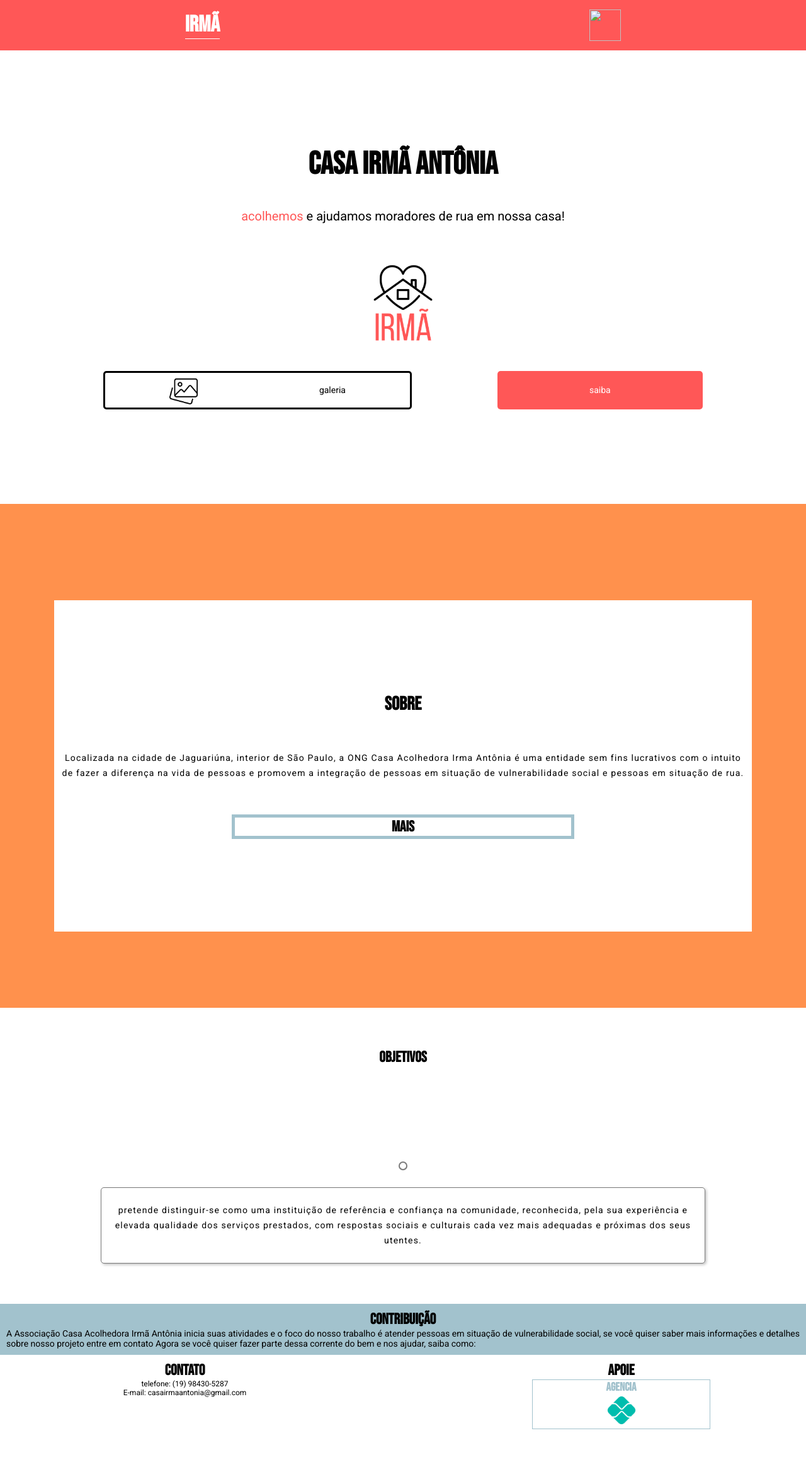
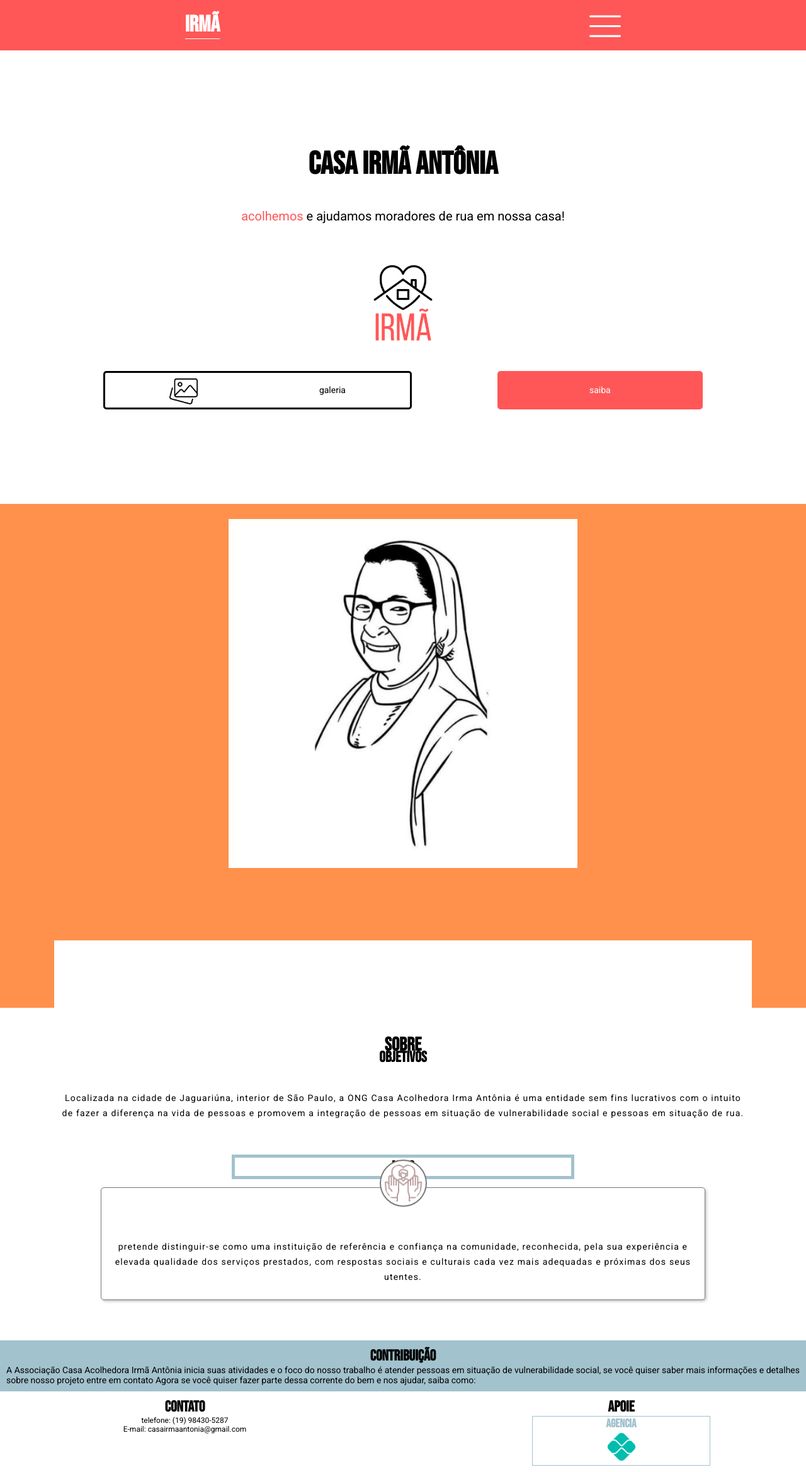
Before and after one commit to michael-jose/michael-jose.io, a plain HTML site: page index.html in a window 1280 px wide. Shown: the whole page at 63% size. Before the commit the page ends 2279 px from the top, so only its background shows below. Drawn offline with Linux system fonts and the light colour scheme; the site is published under a folder, as on GitHub Pages, so addresses that start at the root find nothing; files whose address does not match are found by name; a web font is replaced by a local one.

Commit message:
Update index.html

```diff
--- a/index.html
+++ b/index.html
@@ -10,7 +10,7 @@
 <body>
     <header>
         <h2>IRMÃ</h2>
-        <img src="/assets/hamburger.png" alt="">
+        <img src="./assets/hamburger.png" alt="">
         <div class="header_mid">
 
         </div>
@@ -43,7 +43,7 @@
 
     <article>
         <div class="article-container">
-            <img src="/assets/irma.png" alt="">
+            <img src="./assets/irma.png" alt="">
             <div class="container-sobre">
                 <h2>SOBRE</h2>
                 <p>Localizada na cidade de Jaguariúna, interior de São Paulo, a ONG Casa Acolhedora Irma Antônia é uma entidade sem
@@ -59,7 +59,7 @@
         <h2>OBJETIVOS</h2>
         <div class="main-container-cards">
             <div class="main-card">
-                <img src="/assets/valores.png" alt="">
+                <img src="./assets/valores.png" alt="">
                 <p>pretende distinguir-se como uma instituição de referência e confiança na comunidade,
                     reconhecida, pela sua experiência e elevada qualidade dos serviços prestados, com respostas
                     sociais e culturais cada vez mais adequadas e próximas dos seus utentes.
@@ -84,7 +84,7 @@
                 <h2>APOIE</h2>
                 <div>
                     <h3>AGENCIA</h3>
-                    <img src="/home/assets/pix.png" alt="">
+                    <img src="./assets/pix.png" alt="">
                 </div>
             </div>
         </div>
```
